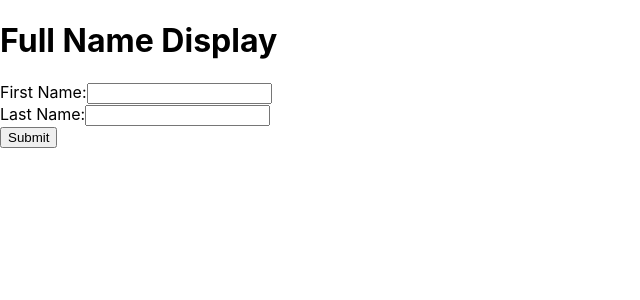
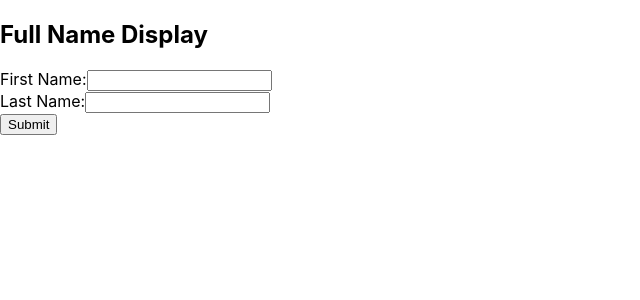
Before and after one commit to Sourav-Basak13/xdisplayname, a React (Create React App) app: page / in a window 1280 px wide. Shown: the top 300 px of the page, without its empty margins (0-640 px from the left). Built offline with nearby package versions, Linux system fonts and the light colour scheme.

Commit message:
completed xdisplayname

```diff
--- a/src/App.js
+++ b/src/App.js
@@ -11,7 +11,7 @@ function App() {
 
   return (
     <form onSubmit={handleSubmit}>
-      <h1>Full Name Display</h1>
+      <h2>Full Name Display</h2>
       <label>First Name:</label>
       <input name="fname" required />
       <br />
```
